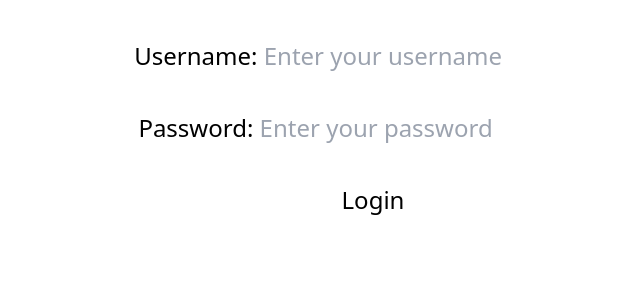
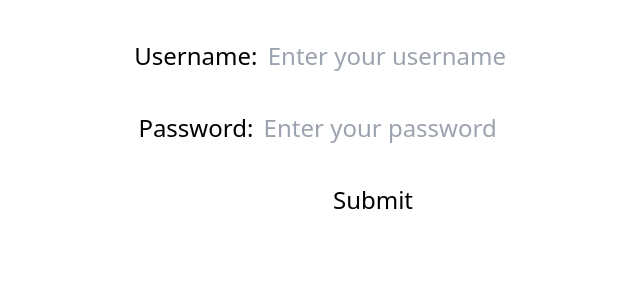
Before and after one commit to aramsing/banksystem-frontend, a React (Vite) app: page /login in a window 1280 px wide. Shown: the top 300 px of the page, without its empty margins (267-907 px from the left). Built offline with nearby package versions, Linux system fonts and the light colour scheme.

Commit message:
login mouse functionality complete

```diff
--- a/src/pages/home.tsx
+++ b/src/pages/home.tsx
@@ -1,4 +1,8 @@
+import { useNavigate } from "react-router-dom";
+
 export default function Home() {
+    const navigate = useNavigate();
+
     return (
         <div>
             <header className="font-bold text-4xl py-10 text-center">
@@ -7,6 +11,7 @@ export default function Home() {
             <main className="h-screen">
                 <div className="text-2xl text-center">
                     <label>Login to your account: </label>
+                    <button onClick={() => {navigate("/login")}}>Login</button>
                 </div>
             </main>
 
--- a/src/pages/login.tsx
+++ b/src/pages/login.tsx
@@ -4,7 +4,7 @@ import { useNavigate } from "react-router-dom";
 export default function Login() {
     const [username, setUsername] = useState('');
     const [password, setPassword] = useState('');
-    const navigate = useNavigate()
+    const navigate = useNavigate();
 
     const handleChangeUser = (event: { target: { value: SetStateAction<string>; }; }) => {
         setUsername(event.target.value);
@@ -17,16 +17,16 @@ export default function Login() {
     return (
         <>
             <div className="text-2xl text-center py-10">
-                <label>Username: </label>
+                <label className="px-1">Username: </label>
                 <input type="text" value={username} onChange={handleChangeUser} placeholder="Enter your username" />
             </div>
             <div className="text-2xl text-center">
-                <label>Password: </label>
+                <label className="px-1">Password: </label>
                 <input type="password" value={password} onChange={handleChangePass} placeholder="Enter your password" />
             </div>
 
             {/* create a profile page */}
-            <button style={{display: 'block', margin: '0 auto'}} className="text-2xl py-10" onClick={() => {navigate("/")}}>Login</button>
+            <button style={{display: 'block', margin: '0 auto'}} className="text-2xl py-10" onClick={() => {navigate("/")}}>Submit</button>
         </>
     )
 }
--- a/vite.config.ts
+++ b/vite.config.ts
@@ -11,5 +11,8 @@ export default defineConfig({
     host: true, // needed for the Docker Container port mapping to work
     strictPort: true,
     port: 5173, // can be any port
+    hmr: {
+      overlay: false,
+    }
   }
 })
```
